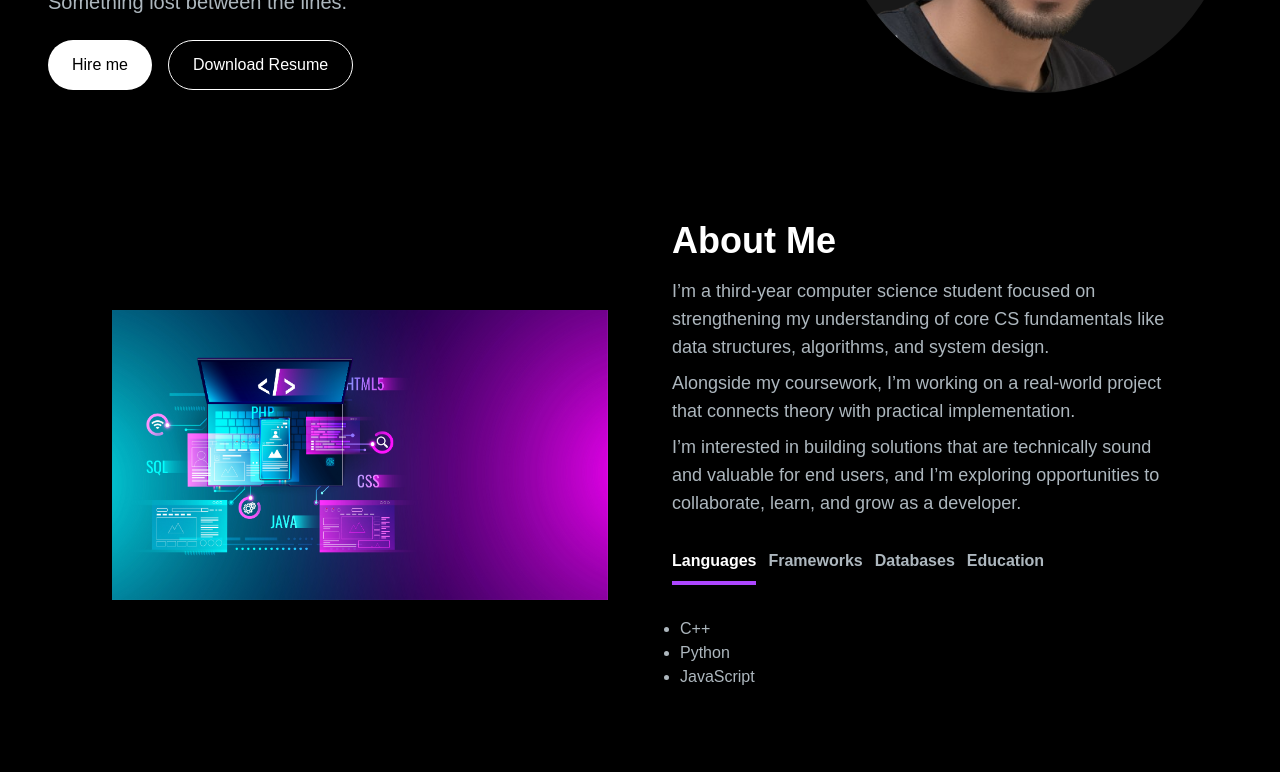
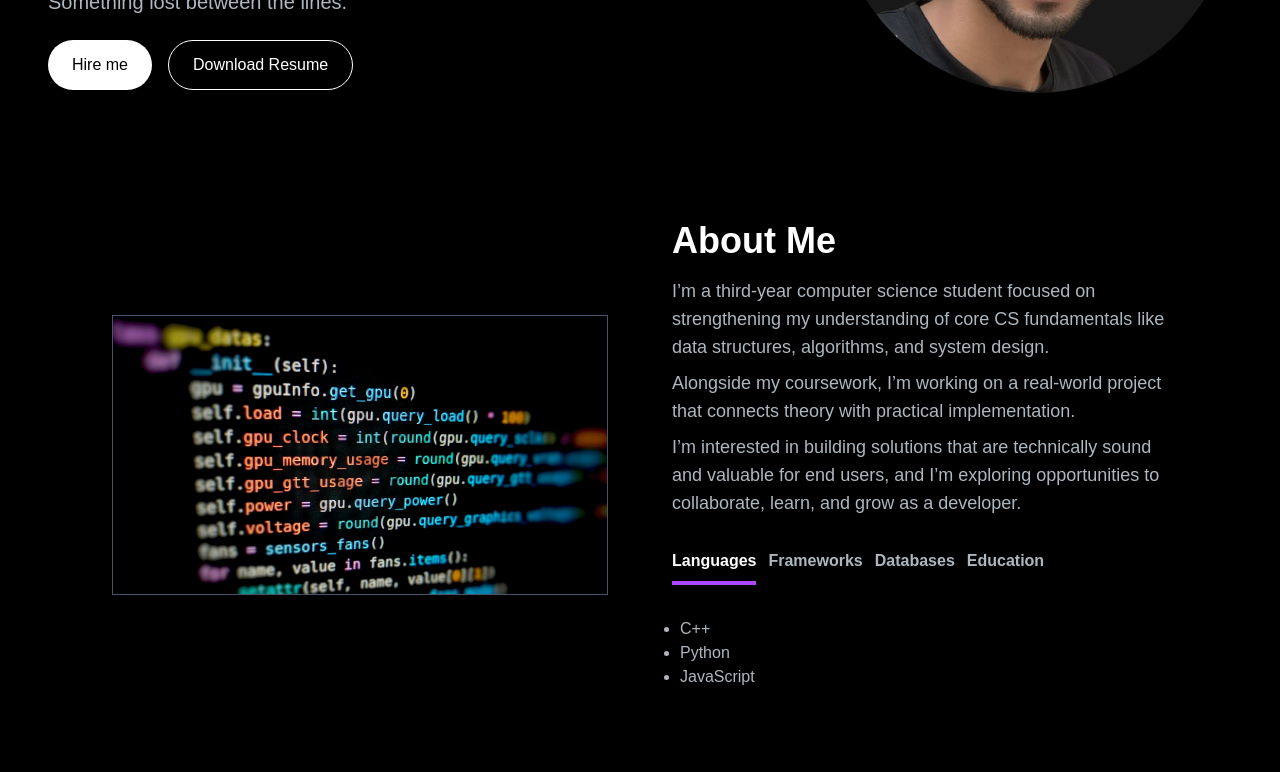
Before and after one commit to sumit-maurya18/portfolio, a Next.js app: page / in a window 1280 px wide. Shown: the part 483-1255 px from the top of the page. Built offline with nearby package versions, Linux system fonts and the light colour scheme.

Commit message:
Changed the about pic and added borde

```diff
--- a/app/components/AboutSection.jsx
+++ b/app/components/AboutSection.jsx
@@ -66,7 +66,7 @@ const AboutMe = () => {
   return (
     <section className="text-white" id="about">
       <div className="md:grid md:grid-cols-2 gap-8 items-center py-8 px-4 xl:gap-16 sm:py-16 xl:px-16">
-        <Image src="/images/about.jpg" alt="Coding" width={500} height={500} />
+        <Image className="border border-slate-600" src="/images/coding.png" alt="Coding" width={500} height={500} />
         <div className="mt-4 md:mt-0 text-left flex flex-col h-full">
           <h2 className="text-4xl font-bold text-white mb-4">About Me</h2>
 
```
